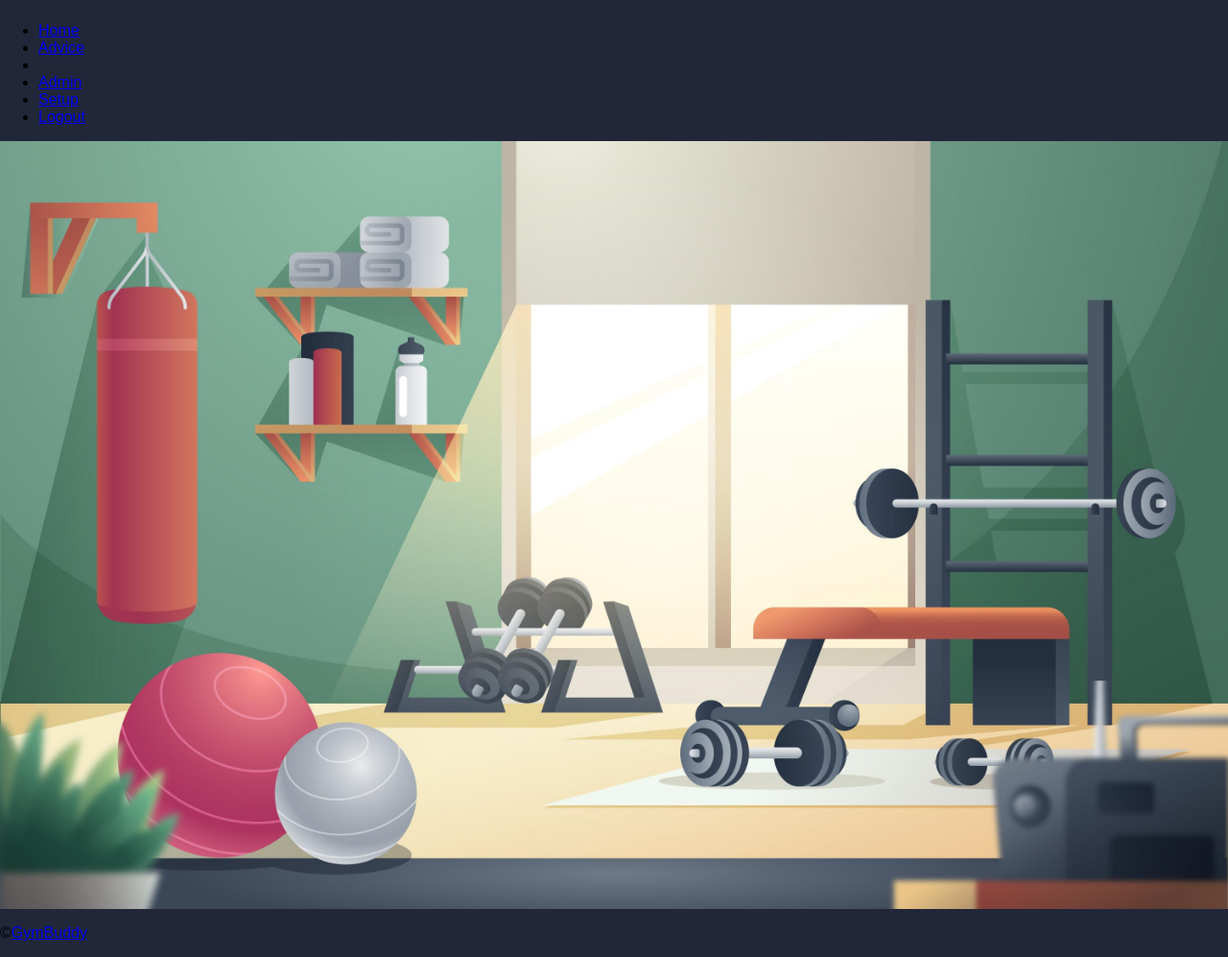
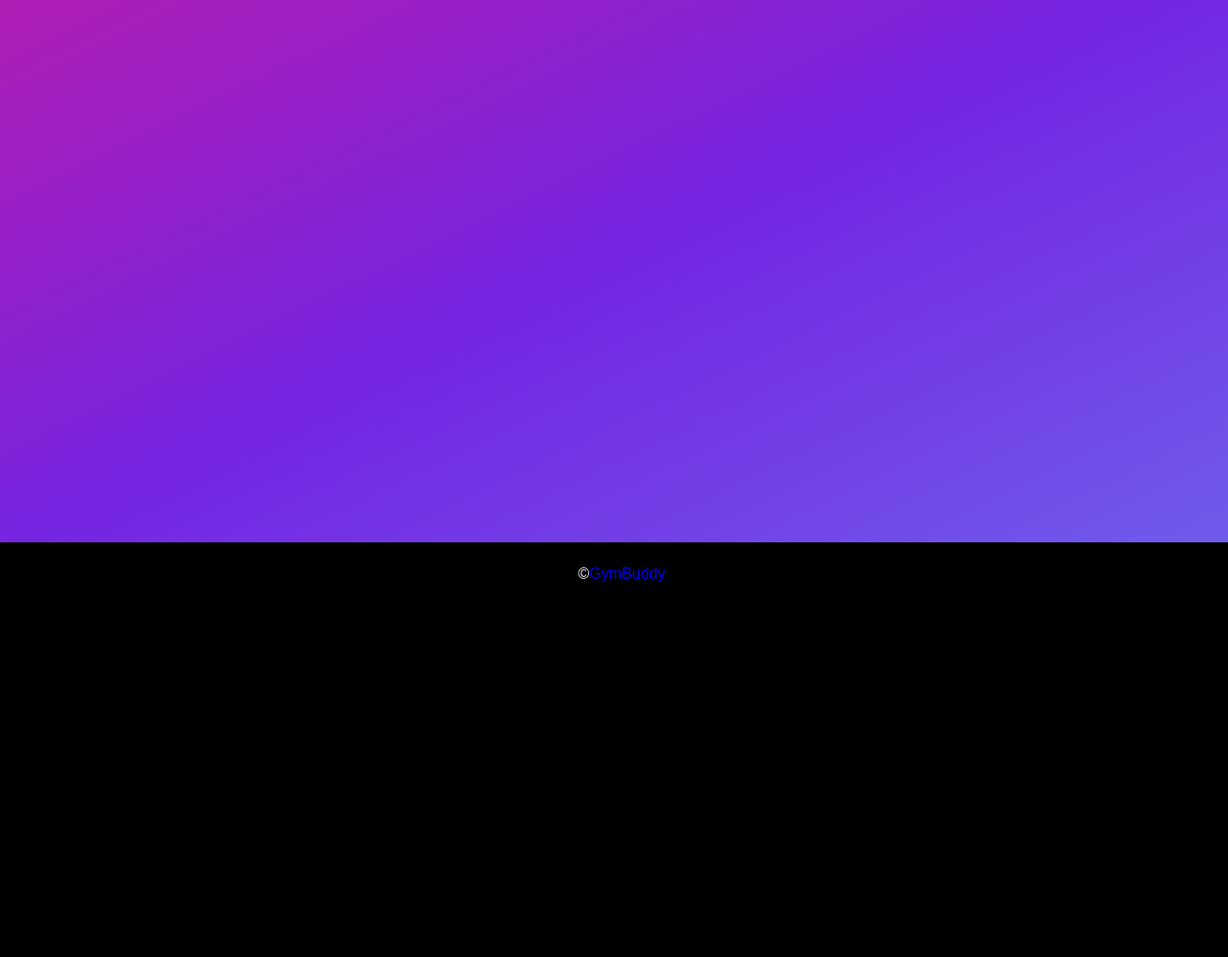
Before and after one commit to GabrieliusKmel/gymbuddy, a Django app: page / in a window 1280 px wide. Shown: the part 317-1314 px from the top of the page at 96% size. After the commit the page ends 923 px from the top, so only its background shows below. Run offline with Django 4.2, Linux system fonts and the light colour scheme; a user stored in the database is signed in; tables that the repository leaves empty hold one stand-in row (values such as "Sample post"); parts of the project's set-up code (start-up, migrations or seed data) failed here and were passed over.

Commit message:
gradien animation, header css

```diff
--- a/gymbuddy/gym/static/css/base_style.css
+++ b/gymbuddy/gym/static/css/base_style.css
@@ -116,3 +116,112 @@
 #id_new_password1 {
   margin: 0;
 }
+main {
+    flex-grow: 1;
+}
+header {
+    padding: 1rem;
+    margin:  0;
+}
+.logo img{
+    width: 30px;
+    height: 30px;
+}
+header {
+    background-color: rgb(0, 0, 0);
+    color: #afafaf;
+}
+header a {
+    color: #d8d8d8;
+    text-decoration: none;
+}
+header a:hover {
+    color: #a3a3a3;
+}
+header ul.nav{
+    display: flex;
+    flex-direction: row;
+    list-style-type: none;
+    padding-inline-start: 0;
+    padding: 0;
+    margin: 0;
+    text-align: center;
+    align-items: center;
+}
+ul.nav li {
+    margin: 0 0.5rem;
+    padding: 0.5rem;
+}
+.num {
+    color: #ff0000;
+}
+li.spacer {
+    flex-grow: 1;
+}
+.box {
+    background-color: #f2f2f2;
+    border: 1px solid #ddd;
+    padding: 10px;
+    margin: 10px 0;
+}
+ul.nav {
+    justify-content: center;
+}
+.box-success {
+    background-color: #28a745;
+    color: #fff;
+}
+.box-error {
+    background-color: #dc3545;
+    color: #fff;
+}
+.errorlist {
+    background-color: #dc3545;
+    color: #fff;
+    border: 1px solid #ddd;
+    padding: 10px;
+    margin: 10px 0;
+}
+footer {
+    background-color: rgb(0, 0, 0);
+    color: #fff;
+    text-align: center;
+    margin: 0;
+    padding: 8px;
+}
+footer a {
+    text-decoration: none;
+}
+footer a:visited {
+    color: inherit;
+    text-decoration: none;
+}
+footer a:hover {
+    color: #a3a3a3;
+}
+p {
+    padding-left: 1rem;
+    padding-top: 0rem;
+    margin-top: 1rem;
+    padding-right: 0;
+    padding-bottom: 0;
+}
+.gradient {
+	width: 100vw;
+	height: 100vh;
+	background: linear-gradient(334deg, #6b97f7, #7525e2, #f7137e);
+	background-size: 180% 180%;
+	animation: gradient-animation 6s ease infinite;
+}
+
+@keyframes gradient-animation {
+	0% {
+		background-position: 0% 50%;
+	}
+	50% {
+		background-position: 100% 50%;
+	}
+	100% {
+		background-position: 0% 50%;
+	}
+}
--- a/gymbuddy/gym/templates/gym/index.html
+++ b/gymbuddy/gym/templates/gym/index.html
@@ -2,19 +2,5 @@
 {% load i18n static %}
 {% block title %}{% trans "Home at"|capfirst %} {{block.super}}{% endblock title %}
 {% block content %}
-    <style>
-        body {
-            margin: 0;
-            padding: 0;
-        }
-        .background-container {
-            background-image: url('{% static "img/bg.jpg" %}');
-            background-size: cover;
-            background-position: center;
-            background-repeat: no-repeat;
-            height: 100vh;
-        }
-    </style>
-    <div class="background-container">
-    </div>
+<div class="gradient"></div>
 {% endblock content %}
```
Also changed, not shown: 1 other file.
